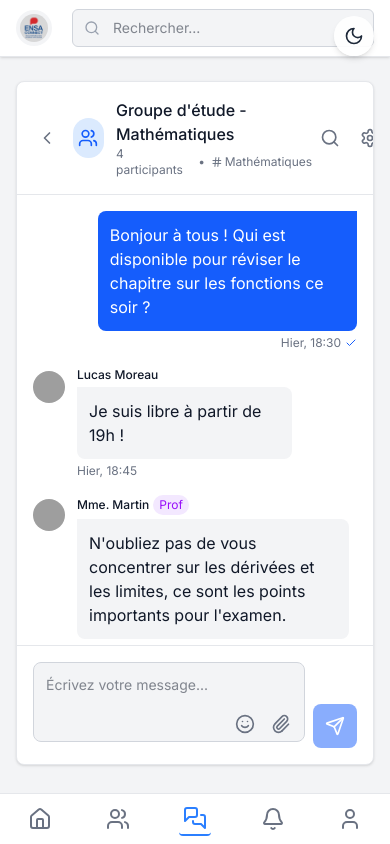
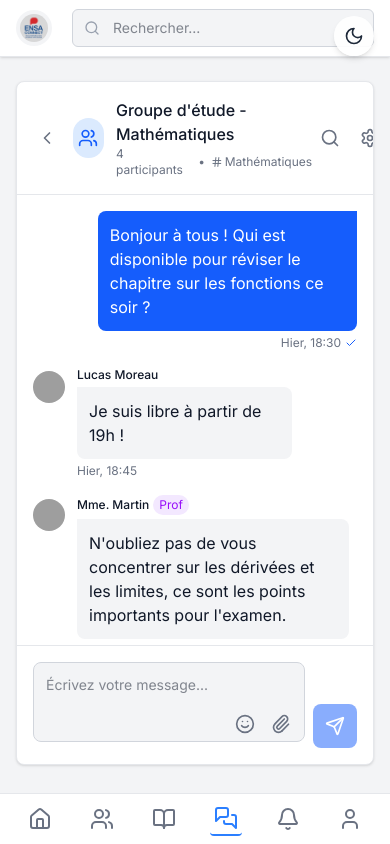
Before and after one commit to itsaliiiiiiii/PedagoNet, a Next.js app in the folder frontWeb/: page /messages in a window 390 px wide. Built offline with nearby package versions, Linux system fonts and the light colour scheme; grey boxes are pictures that could not be loaded.

Commit message:
fixing responsivity of navs in classroom

```diff
--- a/frontWeb/src/app/classroom/[id]/page.tsx
+++ b/frontWeb/src/app/classroom/[id]/page.tsx
@@ -6,6 +6,7 @@ import { BookOpen, Users, FileText, Download, ArrowLeft, Plus, Calendar, Upload,
 import Link from "next/link"
 import { useEffect, useState } from "react"
 import DesktopNav from "@/components/navs/desktopnav"
+import MobileNav from "@/components/navs/mobilenav"
 import { useParams, useRouter } from "next/navigation"
 import { useRole } from "../../context/RoleContext"
 
@@ -326,7 +327,7 @@ export default function ClassroomDetailPage({ params }: { params: Promise<{ id:
     <div className="min-h-screen bg-gray-50 dark:bg-gray-900">
       {/* Navigation principale */}
       <DesktopNav />
-
+      <MobileNav />
       <div className="max-w-6xl mx-auto px-4 sm:px-6 lg:px-8 py-8">
         {/* Header */}
         <div className="mb-8">
--- a/frontWeb/src/app/classroom/page.tsx
+++ b/frontWeb/src/app/classroom/page.tsx
@@ -4,6 +4,7 @@ import type React from "react"
 import { BookOpen, User, Plus, Search, X } from "lucide-react"
 import Link from "next/link"
 import DesktopNav from "@/components/navs/desktopnav"
+import MobileNav from "@/components/navs/mobilenav"
 import { useEffect, useState } from "react"
 import { useRole } from "../context/RoleContext"
 
@@ -192,21 +193,8 @@ export default function ClassroomPage() {
             ? "bg-blue-100 dark:bg-blue-900/30"
             : "bg-gray-100 dark:bg-gray-700",
         name: `${classe.name}`,
-        color: getColorFromId(classe.id_classroom), // ✅ couleur déterministe
-
-        //   title: isProfessor
-        //     ? `Professeur de ${apiPost.author.department || "non spécifié"}`
-        //     : isStudent
-        //       ? `Étudiant en ${apiPost.author.major || "non spécifié"}`
-        //       : "Membre",
-        //   time: formatTimeAgo(apiPost.createdAt),
-        //   content: apiPost.content,
-        //   likes: apiPost.likes || 0,
+        color: getColorFromId(classe.id_classroom),
         description: `${classe.description}`,
-        //   comments: apiPost.comments || 0,
-        //   image: apiPost.imageUrl || undefined,
-        //   imageAlt: apiPost.imageAlt || undefined,
-        //   isLiked: apiPost.isLiked || false
       }
     })
     setClassrooms(mapped)
@@ -220,6 +208,9 @@ export default function ClassroomPage() {
     <div className="min-h-screen bg-gray-50 dark:bg-gray-900">
       {/* Navigation principale */}
       <DesktopNav />
+      <MobileNav />
+
+      {/* Contenu principal */}
 
       <div className="max-w-6xl mx-auto px-4 sm:px-6 lg:px-8 py-8">
         {/* Header */}
--- a/frontWeb/src/components/navs/desktopnav.tsx
+++ b/frontWeb/src/components/navs/desktopnav.tsx
@@ -30,7 +30,7 @@ export default function DesktopNav() {
       <div className="max-w-6xl mx-auto px-4 sm:px-6 lg:px-8">
         <div className="flex items-center justify-between h-14">
           <div className="flex items-center gap-3 flex-1">
-            <Link href="/home" className="flex items-center gap-2">
+            <Link href ="feed" className="flex items-center gap-2">
               <Logo />
               <span className="hidden sm:inline text-sm font-bold text-slate-600 dark:text-white">ENSAConnect</span>
             </Link>
--- a/frontWeb/src/components/navs/mobilenav.tsx
+++ b/frontWeb/src/components/navs/mobilenav.tsx
@@ -1,9 +1,8 @@
 'use client';
 
 import { usePathname } from 'next/navigation';
-import Link from 'next/link';
 import NavButton from './navButton';
-import { Home, Users, MessagesSquare, Bell, User } from 'lucide-react';
+import { Home, Users, MessagesSquare, Bell, User,BookOpen } from 'lucide-react';
 
 export default function MobileNav() {
   const pathname = usePathname();
@@ -21,6 +20,12 @@ export default function MobileNav() {
         label="Réseau"
         href="/network/requests"
         active={pathname === '/network/requests'}
+      />
+      <NavButton
+        icon={<BookOpen />}
+        label="Classroom"
+        href="/classroom"
+        active={pathname.startsWith("/classroom")}
       />
       <NavButton
         icon={<MessagesSquare />}
```
